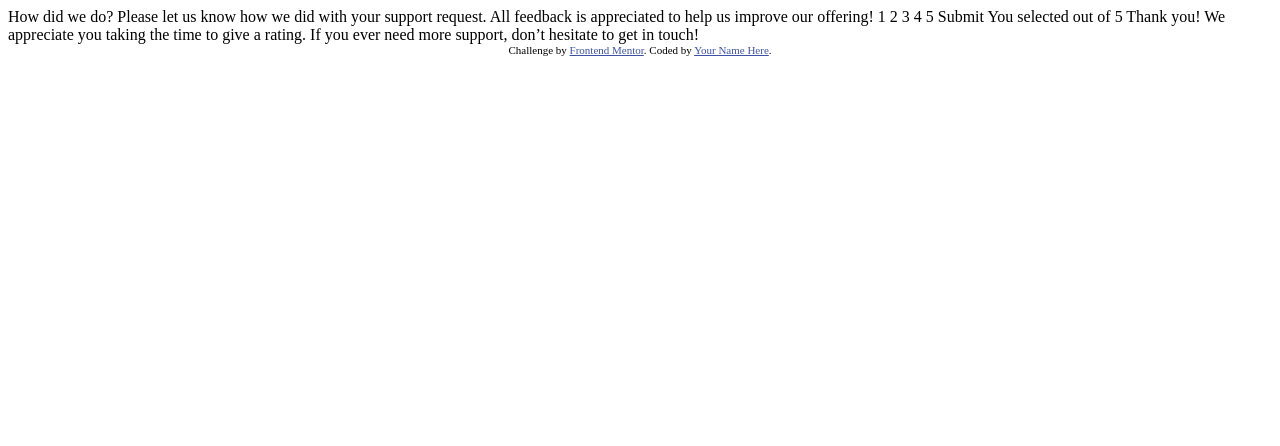
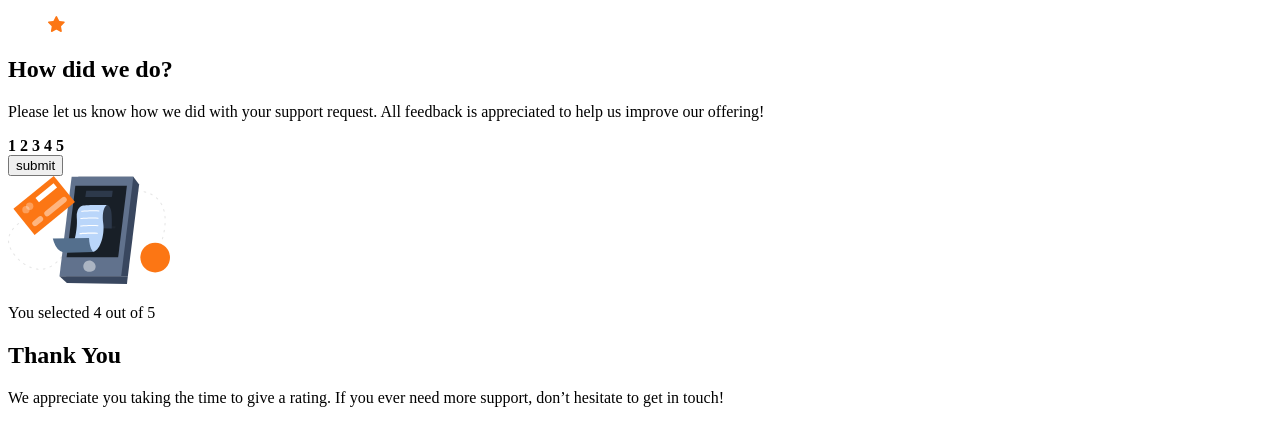
Before and after one commit to pilatech/interactive-rating-component, a plain HTML site: page index.html in a window 1280 px wide. Drawn offline with Linux system fonts and the light colour scheme.

Commit message:
added markup'

```diff
--- a/index.html
+++ b/index.html
@@ -8,42 +8,35 @@
 
   <title>Frontend Mentor | Interactive rating component</title>
 
-  <!-- Feel free to remove these styles or customise in your own stylesheet 👍 -->
-  <style>
-    .attribution { font-size: 11px; text-align: center; }
-    .attribution a { color: hsl(228, 45%, 44%); }
-  </style>
 </head>
 <body>
+ <main class="container">
 
-  <!-- Rating state start -->
-
-  How did we do?
-
-  Please let us know how we did with your support request. All feedback is appreciated
-  to help us improve our offering!
-
-  1 2 3 4 5
-
-  Submit
-
-  <!-- Rating state end -->
-
-  <!-- Thank you state start -->
-
-  You selected <!-- Add rating here --> out of 5
-
-  Thank you!
-
-  We appreciate you taking the time to give a rating. If you ever need more support,
-  don’t hesitate to get in touch!
-
-  <!-- Thank you state end -->
-
-
-  <div class="attribution">
-    Challenge by <a href="https://www.frontendmentor.io?ref=challenge" target="_blank">Frontend Mentor</a>.
-    Coded by <a href="#">Your Name Here</a>.
-  </div>
-</body>
-</html>
+    <section class="rating">
+    <figure class="rating__icon">
+     <img src="images/icon-star.svg" alt="rating icon" class="rating__icon-image">
+    </figure>
+     <h2 class="rating__title">How did we do?</h2>
+     <p class="rating__text">
+      Please let us know how we did with your support request. All feedback is appreciated
+      to help us improve our offering!
+     </p>
+     <article class="rating_rating-toggle">
+      <b class="rating__number">1</b>
+      <b class="rating__number">2</b>
+      <b class="rating__number">3</b>
+      <b class="rating__number">4</b>
+      <b class="rating__number">5</b>
+     </article>
+     <button class="btn">submit</button>
+    </section>
+    <section class="rating">
+     <img src="images/illustration-thank-you.svg" alt="" class="rating__img rating__img--thanks">
+     <p class="rating__info">You selected 4 out of 5</p>
+     <h2 class="rating__title rating__title--thanks">Thank You</h2>
+     <p class="rating__text rating__text--thanks">
+      We appreciate you taking the time to give a rating. If you ever need more support,
+     don’t hesitate to get in touch!
+     </p>
+    </section>
+ </main>
```
